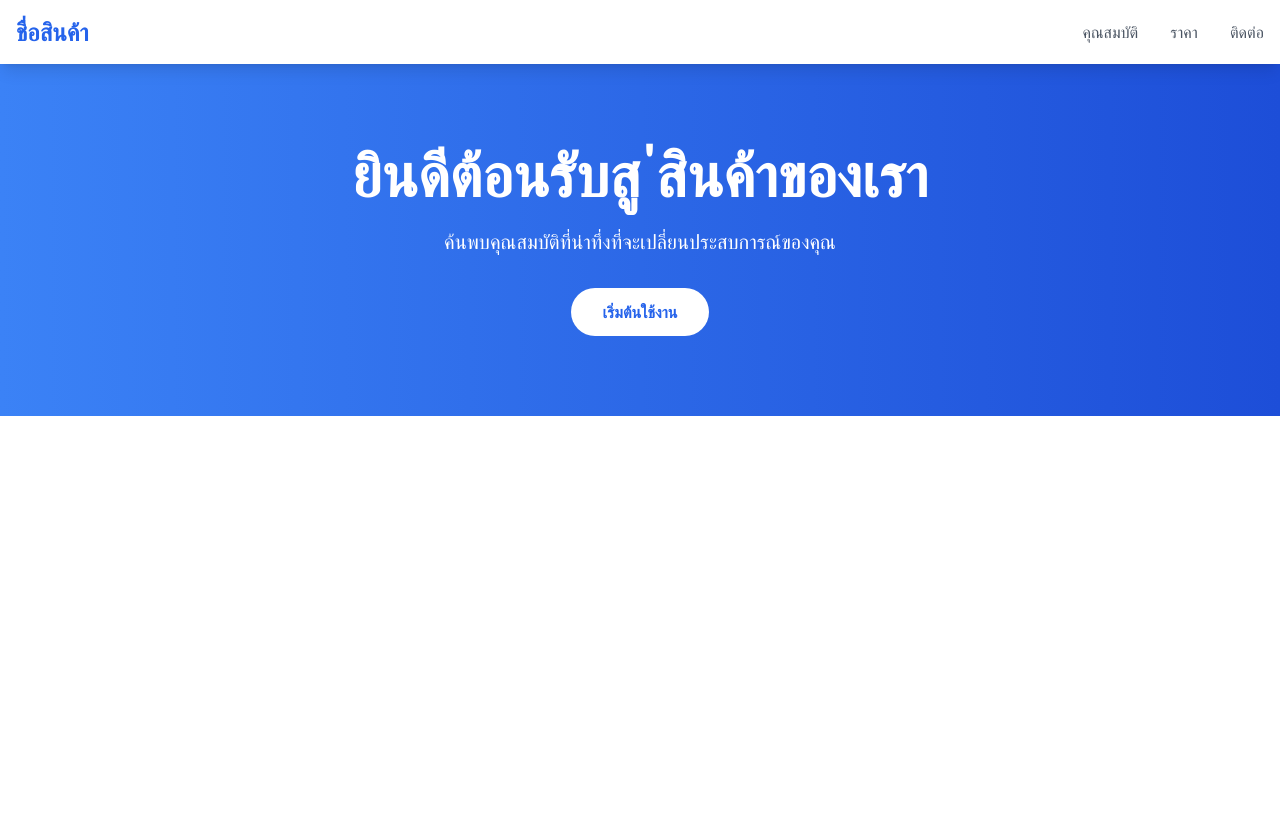
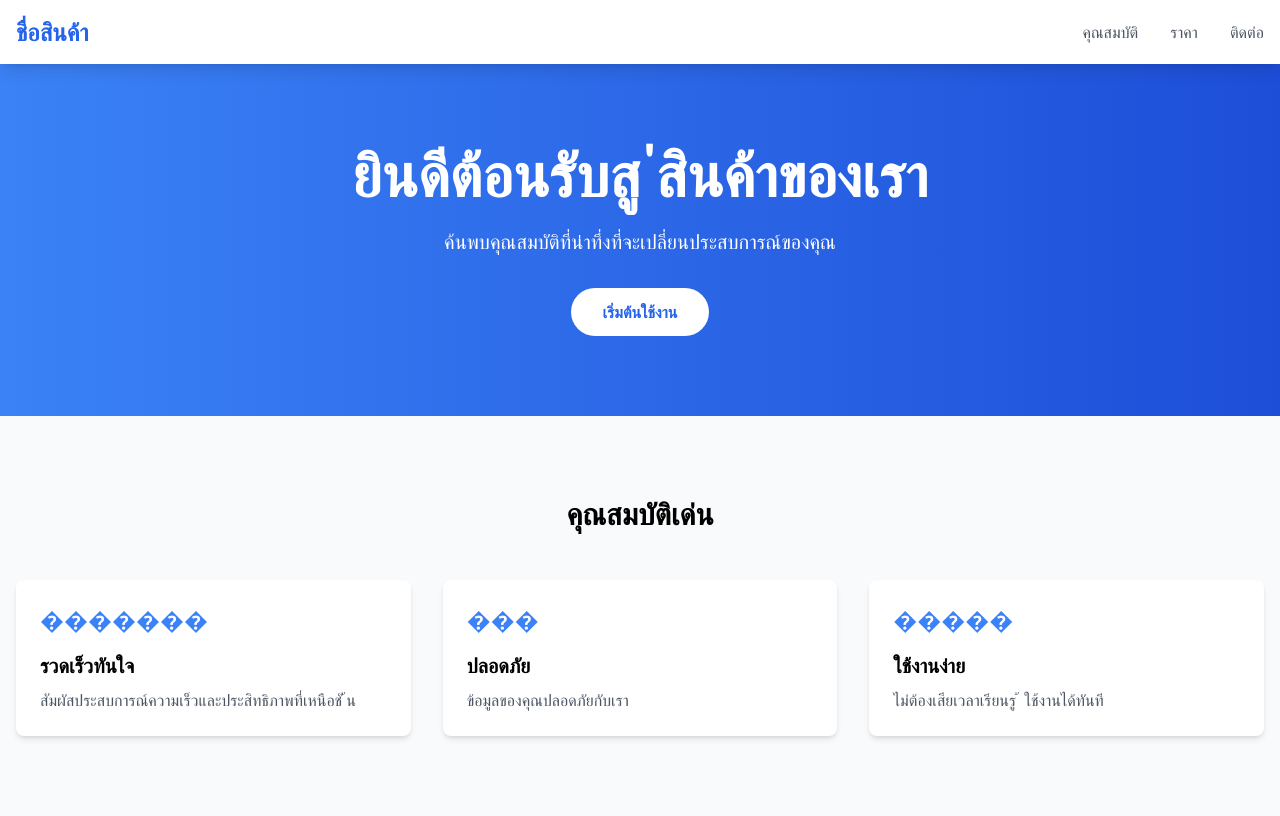
Before and after one commit to 66160138Phuntharik/product-landing-page, a plain HTML site: page index.html in a window 1280 px wide. Drawn offline with nearby package versions, Linux system fonts and the light colour scheme.

Commit message:
เพิ่มส่วนแสดงคุณสมบัติพร้อมการ์ด

```diff
--- a/index.html
+++ b/index.html
@@ -31,6 +31,28 @@
                 </div>
             </div>
         </section>
+        <section id="features" class="py-20 bg-gray-50">
+            <div class="container mx-auto px-4">
+                <h2 class="text-3xl font-bold text-center mb-12">คุณสมบัติเด่น</h2>
+                <div class="grid grid-cols-1 md:grid-cols-3 gap-8"> <!-- คุณสมบัติที่ 1 -->
+                    <div class="bg-white p-6 rounded-lg shadow-md">
+                        <div class="text-blue-500 text-2xl mb-4">�������</div>
+                        <h3 class="font-bold text-xl mb-2">รวดเร็วทันใจ</h3>
+                        <p class="text-gray-600">สัมผัสประสบการณ์ความเร็วและประสิทธิภาพที่เหนือชั ้น</p>
+                    </div> <!-- คุณสมบัติที่ 2 -->
+                    <div class="bg-white p-6 rounded-lg shadow-md">
+                        <div class="text-blue-500 text-2xl mb-4">���</div>
+                        <h3 class="font-bold text-xl mb-2">ปลอดภัย</h3>
+                        <p class="text-gray-600">ข้อมูลของคุณปลอดภัยกับเรา</p>
+                    </div> <!-- คุณสมบัติที่ 3 -->
+                    <div class="bg-white p-6 rounded-lg shadow-md">
+                        <div class="text-blue-500 text-2xl mb-4">�����</div>
+                        <h3 class="font-bold text-xl mb-2">ใช้งานง่าย</h3>
+                        <p class="text-gray-600">ไม่ต้องเสียเวลาเรียนรู ้ ใช้งานได้ทันที</p>
+                    </div>
+                </div>
+            </div>
+        </section>
     </main>
     <footer> <!-- ส่วนท้าย --> </footer>
 </body>
```
